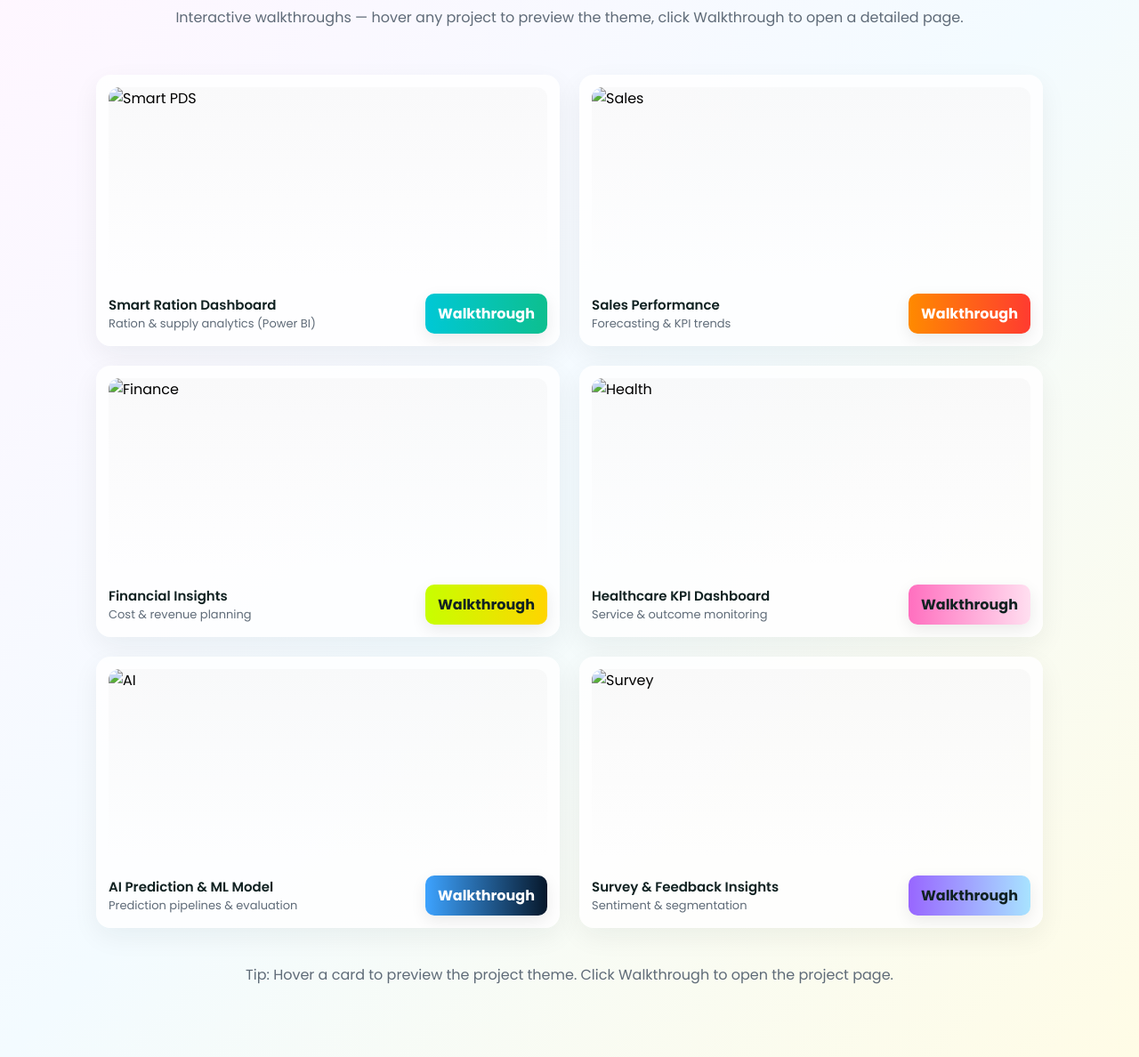
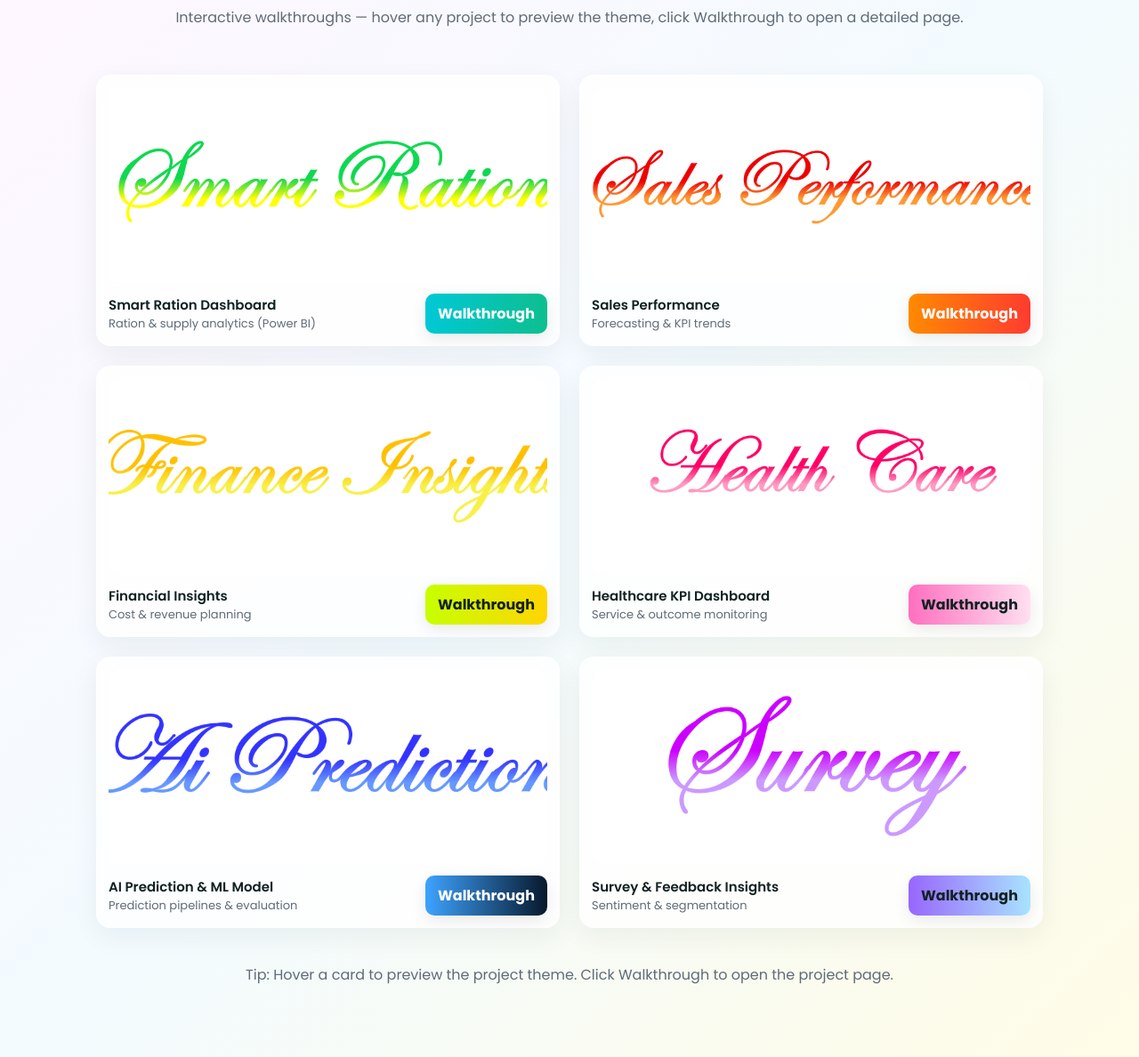
Before and after one commit to SwaN811/SwaN811.github.io, a plain HTML site: page index.html in a window 1280 px wide. Shown: the part 84-1272 px from the top of the page at 89% size. Drawn offline with Linux system fonts and the light colour scheme.

Commit message:
Update image sources in index.html

```diff
--- a/index.html
+++ b/index.html
@@ -82,7 +82,7 @@
     <!-- 1 Smart PDS -->
     <article class="card" data-key="smartpds" data-gradient="linear-gradient(135deg,#00c8d6,#0dbf8f)">
       <div class="preview">
-        <img src="assets/images/SmartPDS" alt="Smart PDS">
+        <img src="assets/images/Smart Ration.png" alt="Smart PDS">
       </div>
       <div class="meta">
         <div>
@@ -96,7 +96,7 @@
     <!-- 2 Sales -->
     <article class="card" data-key="sales" data-gradient="linear-gradient(135deg,#ff8a00,#ff3b30)">
       <div class="preview">
-        <img src="assets/sales_preview.png" alt="Sales">
+        <img src="assets/images/Sales Performance.png" alt="Sales">
       </div>
       <div class="meta">
         <div>
@@ -110,7 +110,7 @@
     <!-- 3 Finance -->
     <article class="card" data-key="finance" data-gradient="linear-gradient(135deg,#c7ff00,#ffd500)">
       <div class="preview">
-        <img src="assets/finance_preview.png" alt="Finance">
+        <img src="assets/images/Finance Insights.png" alt="Finance">
       </div>
       <div class="meta">
         <div>
@@ -124,7 +124,7 @@
     <!-- 4 Health -->
     <article class="card" data-key="health" data-gradient="linear-gradient(135deg,#ff6fbf,#ffdff0)">
       <div class="preview">
-        <img src="assets/health_preview.png" alt="Health">
+        <img src="assets/images/Health Care.png" alt="Health">
       </div>
       <div class="meta">
         <div>
@@ -138,7 +138,7 @@
     <!-- 5 AI -->
     <article class="card" data-key="ai" data-gradient="linear-gradient(135deg,#3da3ff,#07182b)">
       <div class="preview">
-        <img src="assets/ai_preview.png" alt="AI">
+        <img src="assets/images/Ai Prediction.png" alt="AI">
       </div>
       <div class="meta">
         <div>
@@ -152,7 +152,7 @@
     <!-- 6 Survey -->
     <article class="card" data-key="survey" data-gradient="linear-gradient(135deg,#9866ff,#a8e3ff)">
       <div class="preview">
-        <img src="assets/survey_preview.png" alt="Survey">
+        <img src="assets/images/Survey.png" alt="Survey">
       </div>
       <div class="meta">
         <div>
```
